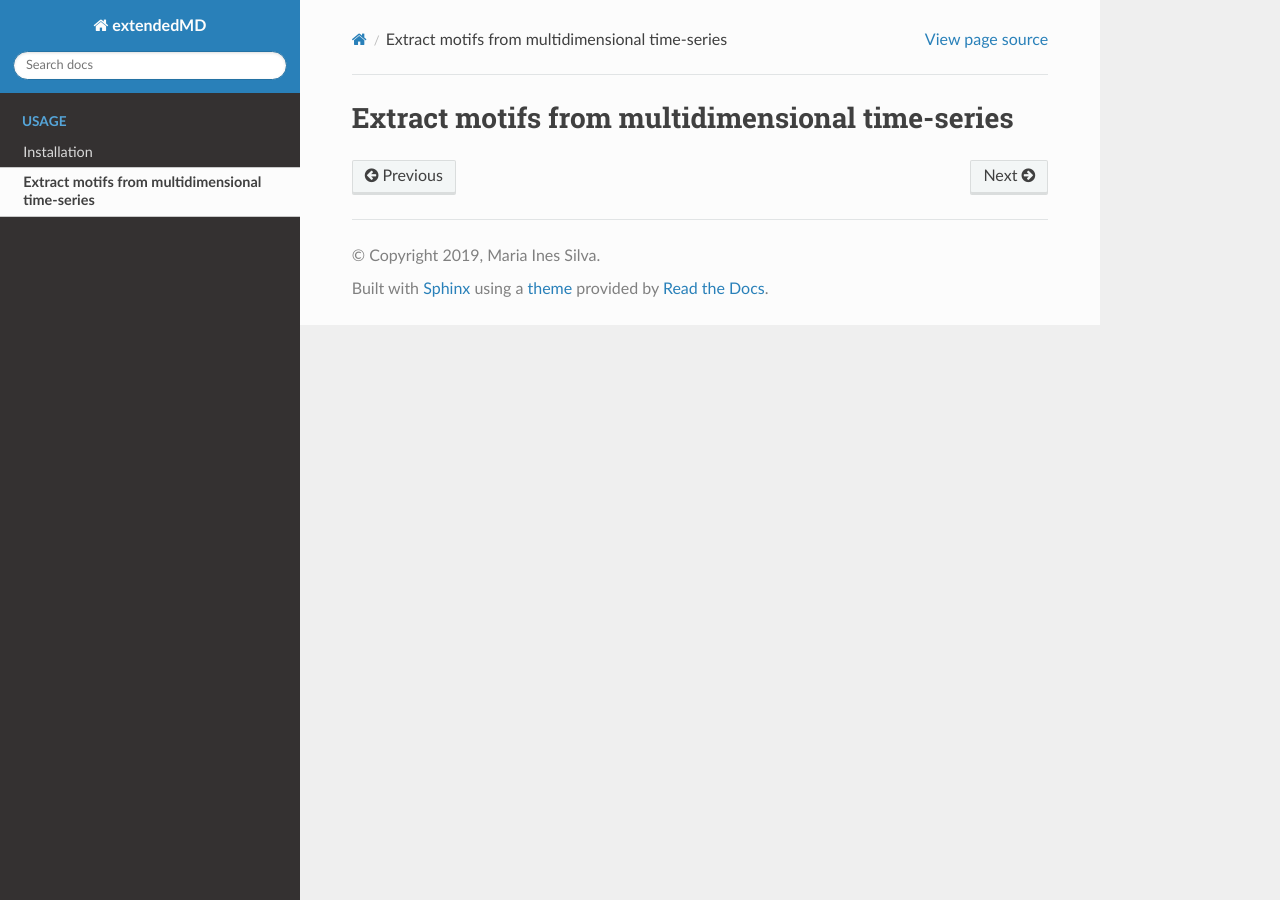
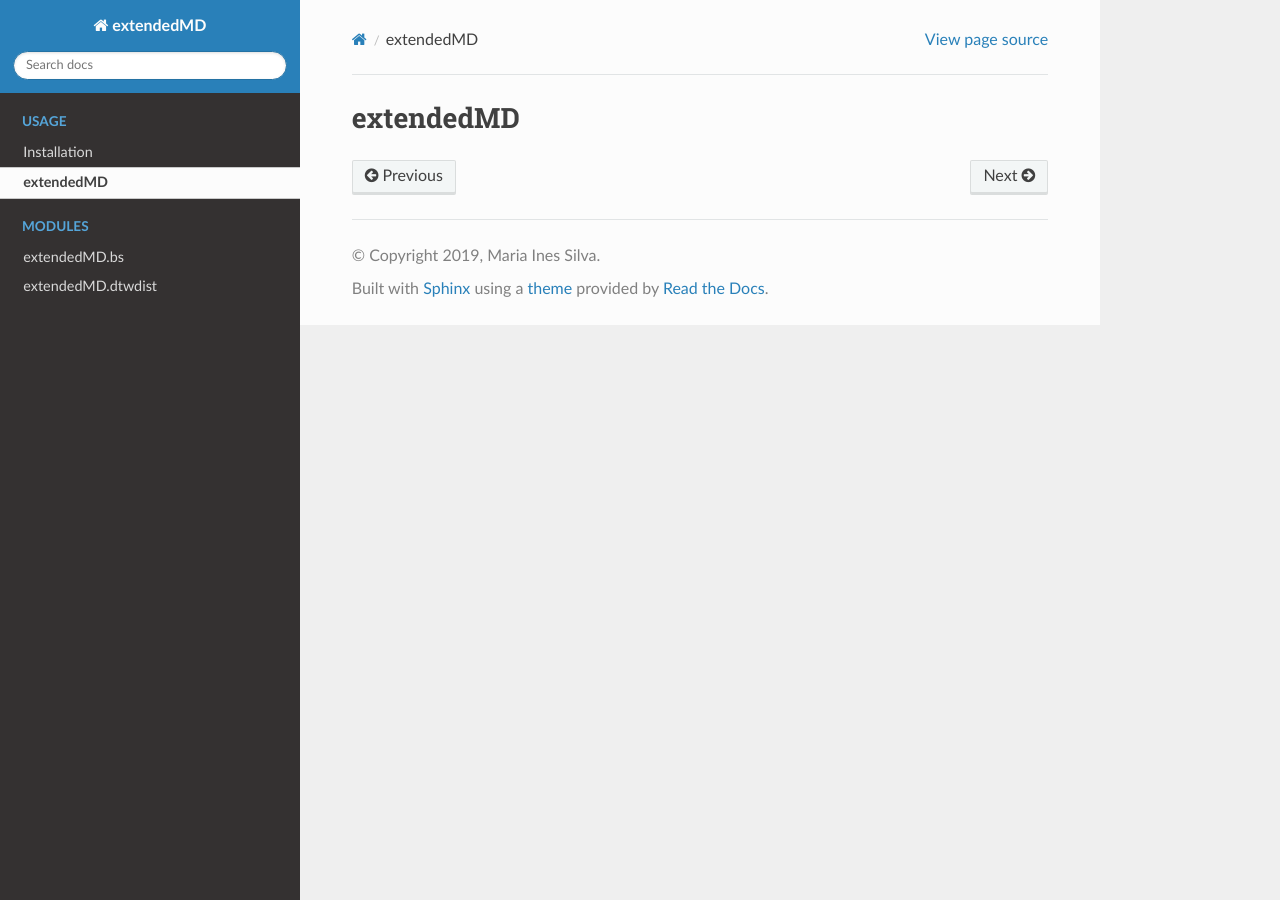
Before and after one commit to misilva73/extendedMD, a Sphinx documentation site: the page built from docs/usage/emd.rst, in a window 1280 px wide. Built offline with Sphinx 7.4.7 and the Read the Docs theme 2.0.0, drawn with Linux system fonts in a browser that asks for light colours; pages that are not in the unit, such as notebooks, are missing from menus.

Commit message:
docs - add bs and dtwdist modules

```diff
--- a/docs/conf.py
+++ b/docs/conf.py
@@ -14,7 +14,7 @@
 #
 import os
 import sys
-sys.path.insert(0, os.path.abspath('.'))
+sys.path.insert(0, os.path.abspath('../'))
 
 
 # -- Project information -----------------------------------------------------
@@ -38,10 +38,9 @@ release = '0.8'
 # Add any Sphinx extension module names here, as strings. They can be
 # extensions coming with Sphinx (named 'sphinx.ext.*') or your custom
 # ones.
-extensions = [
-    'sphinx.ext.autodoc',
-    'sphinx.ext.viewcode',
-]
+extensions = ['sphinx.ext.autodoc']
+
+autoclass_content = 'both'
 
 # Add any paths that contain templates here, relative to this directory.
 templates_path = ['_templates']
--- a/docs/modules/bs.rst
+++ b/docs/modules/bs.rst
@@ -1,4 +1,5 @@
-
+extendedMD.bs
+-------------
 
 .. automodule:: extendedMD.bs
    :members:
--- /dev/null
+++ b/docs/modules/dtwdist.rst
@@ -0,0 +1,5 @@
+extendedMD.dtwdist
+------------------
+
+.. automodule:: extendedMD.dtwdist
+   :members:
--- a/docs/usage/emd.rst
+++ b/docs/usage/emd.rst
@@ -1,2 +1,2 @@
-Extract motifs from multidimensional time-series
+extendedMD
 ------------------------------------------------
```
Also changed, not shown: docs/index.rst (+11 -9 lines), 2 other files.
